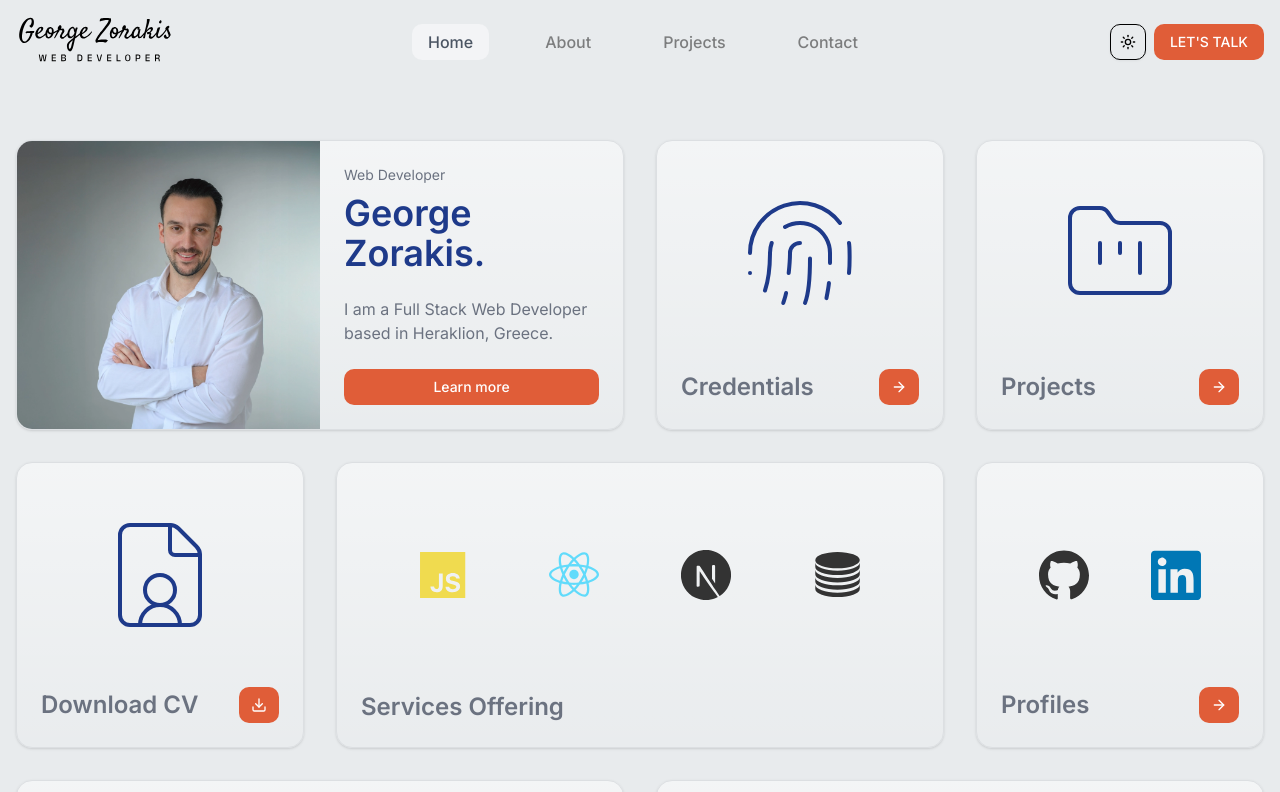
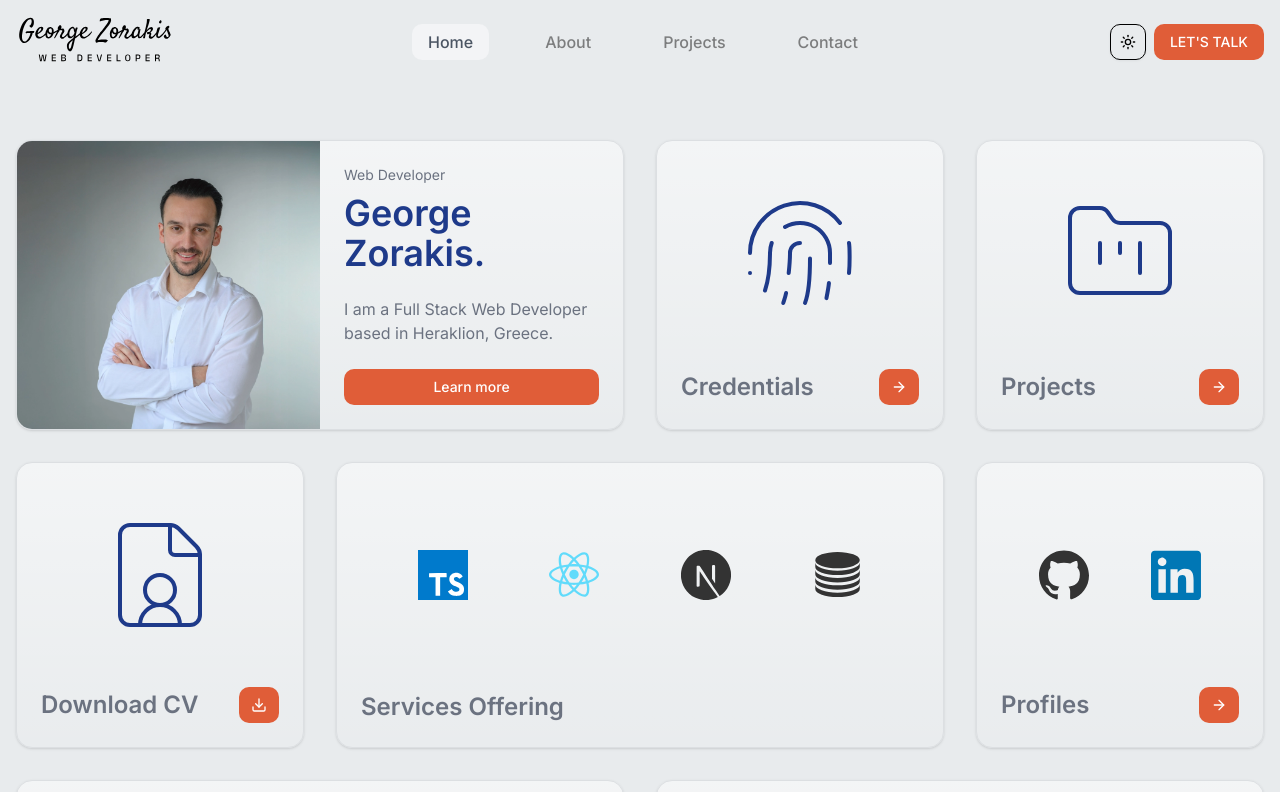
Before and after one commit to gzorakes/personal-portfolio, a Next.js app: page / in a window 1280 px wide. Shown: the top 792 px of the page. Built offline with nearby package versions, Linux system fonts and the light colour scheme.

Commit message:
update services offering

```diff
--- a/components/web/services-card.tsx
+++ b/components/web/services-card.tsx
@@ -16,7 +16,7 @@ export default function ServicesCard() {
       <Card className="h-full">
         <div className="flex items-center justify-evenly h-44 relative">
           <Image
-            src="/js-yellow.svg"
+            src="/typescript.svg"
             width={50}
             height={50}
             alt="JavaScript logo"
```
Also changed, not shown: public/typescript.svg (added).
